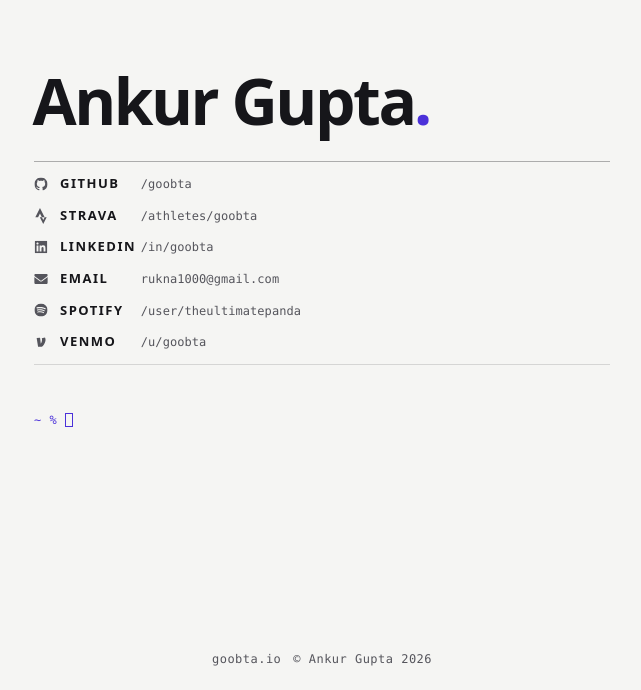
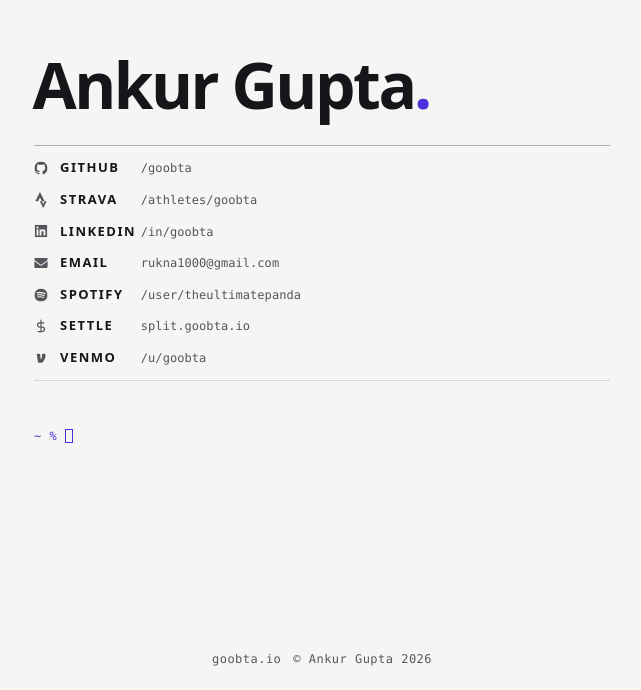
Before and after one commit to goobta/goobta.io, an Astro site: page / in a window 1280 px wide. Shown: the part 110-800 px from the top of the page, without its empty margins (318-959 px from the left). Built offline with nearby package versions, Linux system fonts and the light colour scheme; Astro itself is replaced by a stand-in of ours.

Commit message:
Add SplitPro settlement link

```diff
--- a/src/commands.ts
+++ b/src/commands.ts
@@ -79,6 +79,15 @@ export const publicLinks = [
     href: 'https://open.spotify.com/user/theultimatepanda',
     a11y: 'Spotify, open.spotify.com/user/theultimatepanda',
     svg: `<svg viewBox="0 0 24 24" aria-hidden="true" focusable="false"><path fill="currentColor" d="M12 0C5.4 0 0 5.4 0 12s5.4 12 12 12 12-5.4 12-12S18.66 0 12 0zm5.521 17.34c-.24.359-.66.48-1.021.24-2.82-1.74-6.36-2.101-10.561-1.141-.418.122-.779-.179-.899-.539-.12-.421.18-.78.54-.9 4.56-1.021 8.52-.6 11.64 1.32.42.18.479.659.301 1.02zm1.44-3.3c-.301.42-.841.6-1.262.3-3.239-1.98-8.159-2.58-11.939-1.38-.479.12-1.02-.12-1.14-.6-.12-.48.12-1.021.6-1.141C9.6 9.9 15 10.561 18.72 12.84c.361.181.54.78.241 1.2zm.12-3.36C15.24 8.4 8.82 8.16 5.16 9.301c-.6.179-1.2-.181-1.38-.721-.18-.601.18-1.2.72-1.381 4.26-1.26 11.28-1.02 15.721 1.621.539.3.719 1.02.419 1.56-.299.421-1.02.599-1.559.3z"/></svg>`,
+  },
+  {
+    kind: 'public-link',
+    name: 'split',
+    label: 'Settle',
+    path: 'split.goobta.io',
+    href: 'https://split.goobta.io',
+    a11y: 'split.goobta.io',
+    svg: `<svg viewBox="0 0 24 24" aria-hidden="true" focusable="false"><path d="M12 2v20M17 6.5H9.75a3.75 3.75 0 0 0 0 7.5h4.5a3.75 3.75 0 0 1 0 7.5H7" fill="none" stroke="currentColor" stroke-width="2" stroke-linecap="round" stroke-linejoin="round"/></svg>`,
   },
   {
     kind: 'public-link',
--- a/src/pages/index.astro
+++ b/src/pages/index.astro
@@ -12,7 +12,7 @@ const atomChoices = searchEngines.map((engine) => `${engine.atom} for ${engine.l
     <div class="page">
       <h1 class="name">{name}<span class="stop" aria-hidden="true">.</span></h1>
 
-      <nav class="index" aria-label="Profiles and contact">
+      <nav class="index" aria-label="Profiles, services, and contact">
         {
           publicLinks.map((link) => (
             <a
@@ -209,7 +209,7 @@ const atomChoices = searchEngines.map((engine) => `${engine.atom} for ${engine.l
   }
 
   /* One 14px optical box, one colour, no shadow. The per-mark scale
-     normalises the mismatched apparent weights of the six glyphs. */
+     normalises the mismatched apparent weights of the glyphs. */
   .ico {
     align-self: center;
     display: flex;
```
